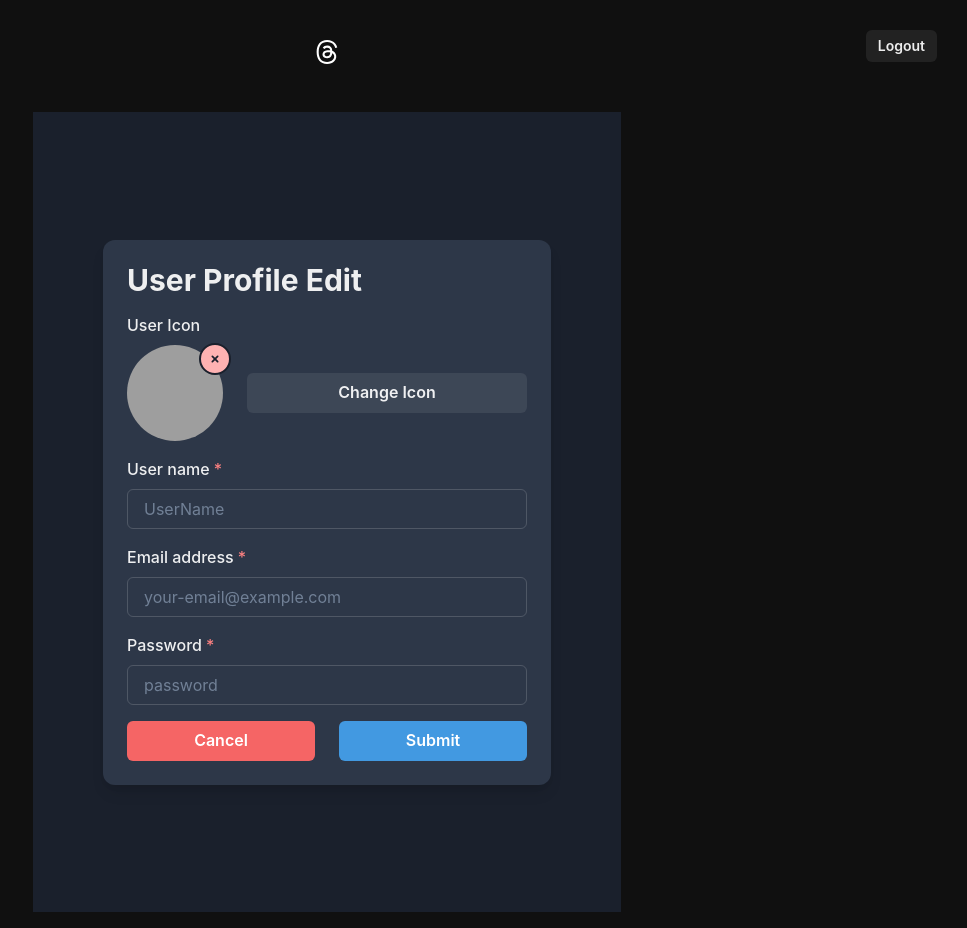
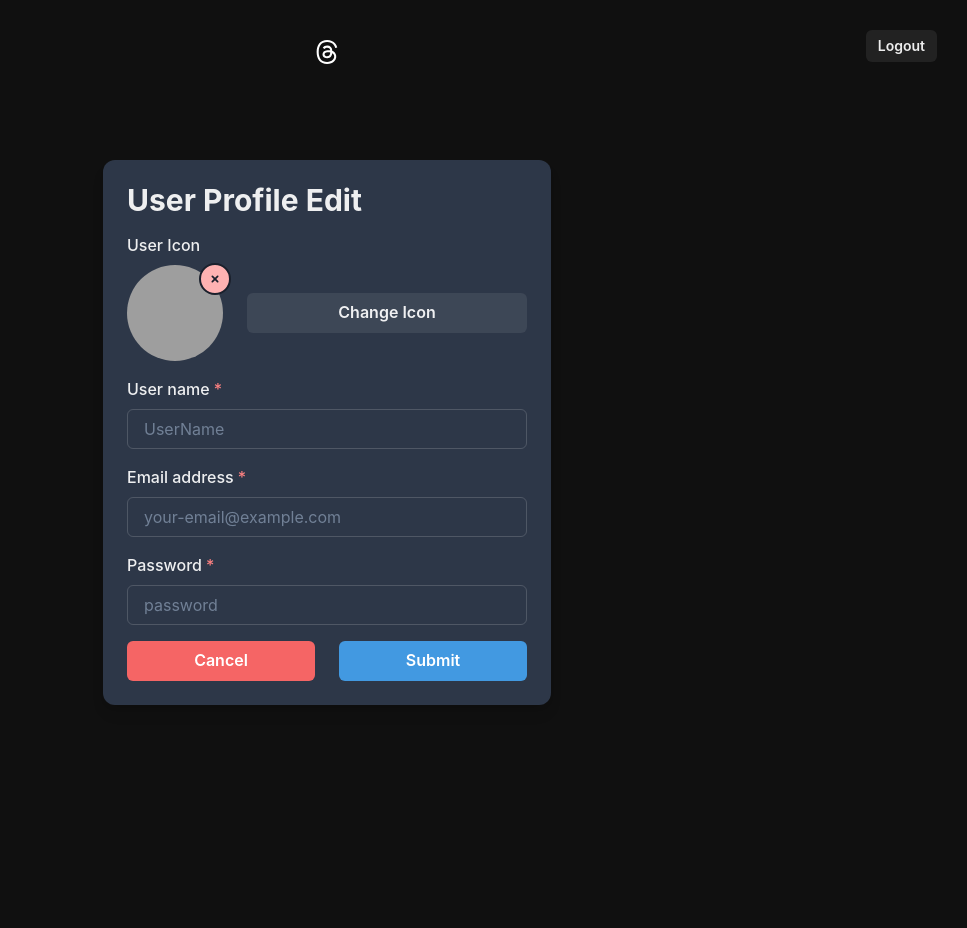
Before and after one commit to rishavhav/ConnectHire, a React (Vite) app in the folder frontend/: page /update in a window 1280 px wide. Shown: the whole page, without its empty margins (313-1280 px from the left). After the commit the page ends 800 px from the top, so only its background shows below. Built offline with nearby package versions, Linux system fonts and the light colour scheme; sample sign-in values are in the browser's storage; grey boxes are pictures that could not be loaded.

Commit message:
user update page base added

```diff
--- a/frontend/src/Pages/UpdateProfilePage.jsx
+++ b/frontend/src/Pages/UpdateProfilePage.jsx
@@ -18,10 +18,8 @@ import { SmallCloseIcon } from '@chakra-ui/icons';
 export default function UpdateProfilePage() {
     return (
         <Flex
-            minH={'100vh'}
             align={'center'}
-            justify={'center'}
-            bg={useColorModeValue('gray.50', 'gray.800')}>
+            justify={'center'}>
             <Stack
                 spacing={4}
                 w={'full'}
```
